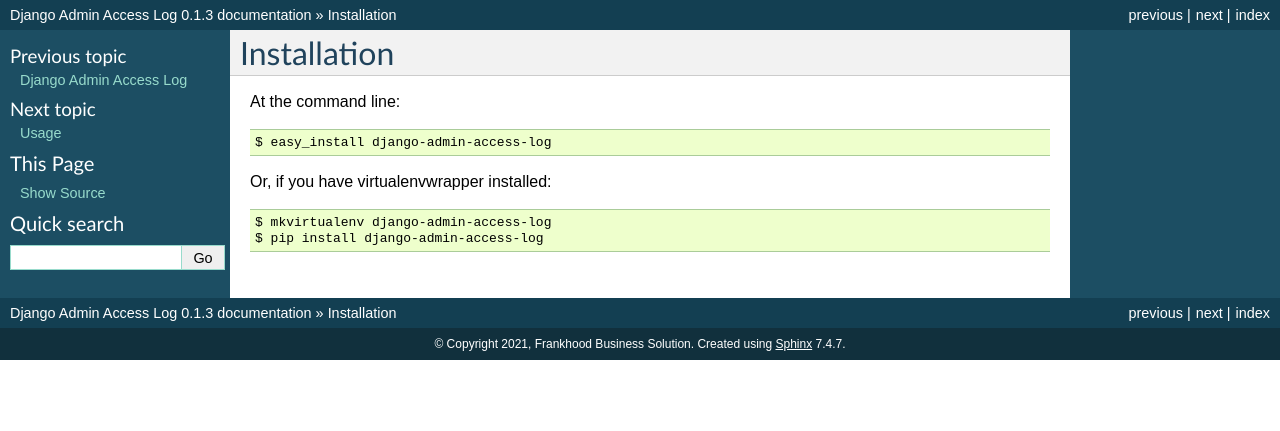
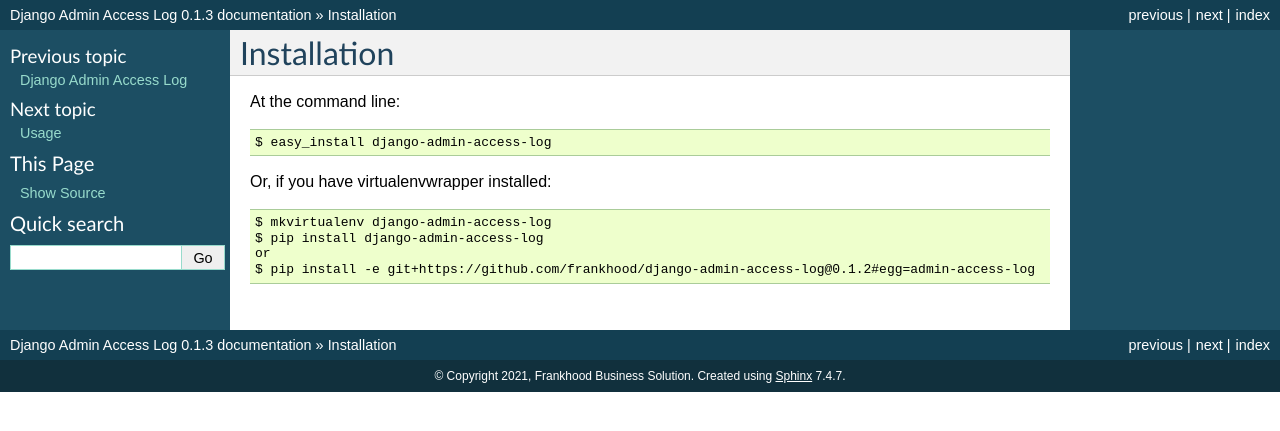
Before and after one commit to frankhood/django-admin-access-log, a Sphinx documentation site: the page built from docs/installation.rst, in a window 1280 px wide. Shown: the top 431 px of the page. Built offline with Sphinx 7.4.7, drawn with Linux system fonts in a browser that asks for light colours.

Commit message:
Docs fix

```diff
--- a/docs/installation.rst
+++ b/docs/installation.rst
@@ -10,3 +10,5 @@
 
     $ mkvirtualenv django-admin-access-log
     $ pip install django-admin-access-log
+    or
+    $ pip install -e git+https://github.com/frankhood/django-admin-access-log@0.1.2#egg=admin-access-log
```
